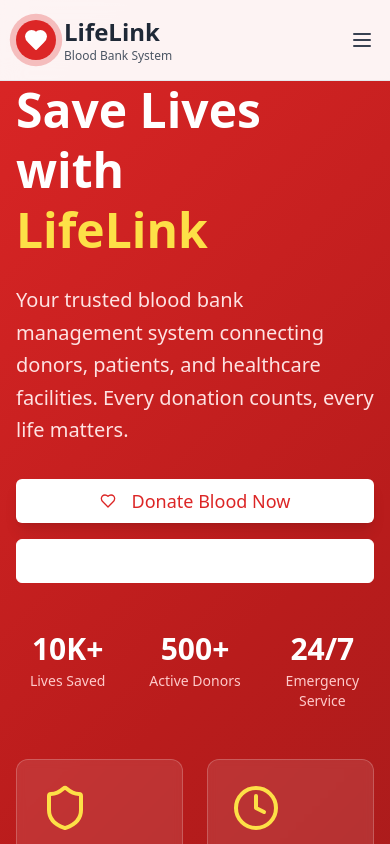
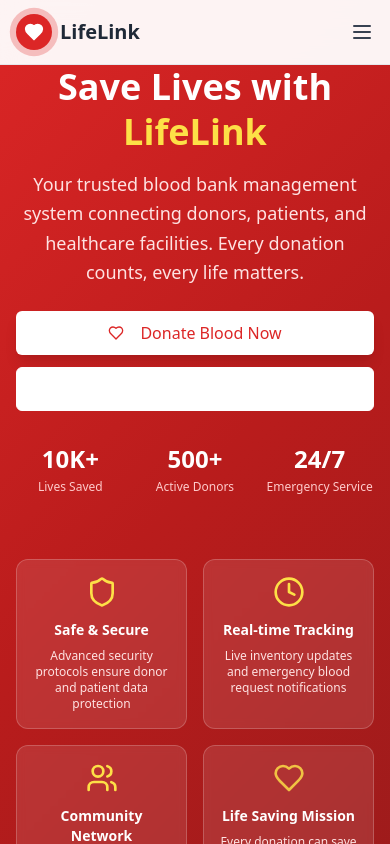
Before and after one commit to ankit-kumar-nath/lifelink-genesis-screen, a React (Vite) app: page / in a window 390 px wide. Shown: the top 844 px of the page. Built offline with nearby package versions, Linux system fonts and the light colour scheme.

Commit message:
Implement mobile application features
Add mobile-specific styling and components to the application.

```diff
--- a/package.json
+++ b/package.json
@@ -11,6 +11,10 @@
     "preview": "vite preview"
   },
   "dependencies": {
+    "@capacitor/android": "^7.4.0",
+    "@capacitor/cli": "^7.4.0",
+    "@capacitor/core": "^7.4.0",
+    "@capacitor/ios": "^7.4.0",
     "@hookform/resolvers": "^3.9.0",
     "@radix-ui/react-accordion": "^1.2.0",
     "@radix-ui/react-alert-dialog": "^1.1.1",
--- a/src/components/Header.tsx
+++ b/src/components/Header.tsx
@@ -7,52 +7,52 @@ const Header = () => {
   const [isMenuOpen, setIsMenuOpen] = useState(false);
 
   return (
-    <header className="fixed top-0 left-0 right-0 bg-white/95 backdrop-blur-md border-b border-gray-200 z-50">
-      <div className="container mx-auto px-4 py-4">
+    <header className="fixed top-0 left-0 right-0 bg-white/95 backdrop-blur-md border-b border-gray-200 z-50 safe-area-top">
+      <div className="container mx-auto px-4 py-3">
         <div className="flex items-center justify-between">
           {/* Logo */}
           <div className="flex items-center space-x-2">
             <div className="bg-medical-red rounded-full p-2 medical-pulse">
-              <Heart className="h-6 w-6 text-white fill-current" />
+              <Heart className="h-5 w-5 text-white fill-current" />
             </div>
             <div>
-              <h1 className="text-2xl font-bold text-gray-800">LifeLink</h1>
-              <p className="text-xs text-gray-600">Blood Bank System</p>
+              <h1 className="text-xl font-bold text-gray-800">LifeLink</h1>
+              <p className="text-xs text-gray-600 hidden sm:block">Blood Bank System</p>
             </div>
           </div>
 
           {/* Desktop Navigation */}
-          <nav className="hidden md:flex items-center space-x-8">
-            <a href="#home" className="text-gray-700 hover:text-medical-red transition-colors">
+          <nav className="hidden lg:flex items-center space-x-6">
+            <a href="#home" className="text-gray-700 hover:text-medical-red transition-colors text-sm">
               Home
             </a>
-            <a href="#donate" className="text-gray-700 hover:text-medical-red transition-colors">
+            <a href="#donate" className="text-gray-700 hover:text-medical-red transition-colors text-sm">
               Donate Blood
             </a>
-            <a href="#request" className="text-gray-700 hover:text-medical-red transition-colors">
+            <a href="#request" className="text-gray-700 hover:text-medical-red transition-colors text-sm">
               Request Blood
             </a>
-            <a href="#inventory" className="text-gray-700 hover:text-medical-red transition-colors">
+            <a href="#inventory" className="text-gray-700 hover:text-medical-red transition-colors text-sm">
               Inventory
             </a>
-            <a href="#about" className="text-gray-700 hover:text-medical-red transition-colors">
+            <a href="#about" className="text-gray-700 hover:text-medical-red transition-colors text-sm">
               About
             </a>
           </nav>
 
           {/* Desktop CTA Buttons */}
-          <div className="hidden md:flex items-center space-x-4">
-            <Button variant="outline" className="border-medical-red text-medical-red hover:bg-medical-red hover:text-white">
+          <div className="hidden lg:flex items-center space-x-3">
+            <Button variant="outline" size="sm" className="border-medical-red text-medical-red hover:bg-medical-red hover:text-white">
               Sign In
             </Button>
-            <Button className="bg-medical-red hover:bg-medical-red-dark">
+            <Button size="sm" className="bg-medical-red hover:bg-medical-red-dark">
               Register
             </Button>
           </div>
 
           {/* Mobile Menu Button */}
           <button
-            className="md:hidden"
+            className="lg:hidden p-2 -mr-2"
             onClick={() => setIsMenuOpen(!isMenuOpen)}
           >
             {isMenuOpen ? (
@@ -65,28 +65,28 @@ const Header = () => {
 
         {/* Mobile Menu */}
         {isMenuOpen && (
-          <div className="md:hidden mt-4 pb-4 border-t border-gray-200">
-            <nav className="flex flex-col space-y-4 mt-4">
-              <a href="#home" className="text-gray-700 hover:text-medical-red transition-colors">
+          <div className="lg:hidden mt-4 pb-4 border-t border-gray-200">
+            <nav className="flex flex-col space-y-3 mt-4">
+              <a href="#home" className="text-gray-700 hover:text-medical-red transition-colors py-2 px-1">
                 Home
               </a>
-              <a href="#donate" className="text-gray-700 hover:text-medical-red transition-colors">
+              <a href="#donate" className="text-gray-700 hover:text-medical-red transition-colors py-2 px-1">
                 Donate Blood
               </a>
-              <a href="#request" className="text-gray-700 hover:text-medical-red transition-colors">
+              <a href="#request" className="text-gray-700 hover:text-medical-red transition-colors py-2 px-1">
                 Request Blood
               </a>
-              <a href="#inventory" className="text-gray-700 hover:text-medical-red transition-colors">
+              <a href="#inventory" className="text-gray-700 hover:text-medical-red transition-colors py-2 px-1">
                 Inventory
               </a>
-              <a href="#about" className="text-gray-700 hover:text-medical-red transition-colors">
+              <a href="#about" className="text-gray-700 hover:text-medical-red transition-colors py-2 px-1">
                 About
               </a>
-              <div className="flex flex-col space-y-2 mt-4">
-                <Button variant="outline" className="border-medical-red text-medical-red hover:bg-medical-red hover:text-white">
+              <div className="flex flex-col space-y-2 mt-4 pt-3 border-t border-gray-100">
+                <Button variant="outline" className="border-medical-red text-medical-red hover:bg-medical-red hover:text-white w-full">
                   Sign In
                 </Button>
-                <Button className="bg-medical-red hover:bg-medical-red-dark">
+                <Button className="bg-medical-red hover:bg-medical-red-dark w-full">
                   Register
                 </Button>
               </div>
--- a/src/components/HeroSection.tsx
+++ b/src/components/HeroSection.tsx
@@ -4,84 +4,84 @@ import { Button } from "@/components/ui/button";
 
 const HeroSection = () => {
   return (
-    <section id="home" className="pt-20 pb-16 gradient-hero min-h-screen flex items-center">
+    <section id="home" className="pt-16 sm:pt-20 pb-12 sm:pb-16 gradient-hero min-h-screen flex items-center">
       <div className="container mx-auto px-4">
-        <div className="grid lg:grid-cols-2 gap-12 items-center">
+        <div className="grid lg:grid-cols-2 gap-8 lg:gap-12 items-center">
           {/* Left Column - Content */}
-          <div className="text-white animate-fade-in">
-            <h1 className="text-5xl lg:text-6xl font-bold mb-6 leading-tight">
+          <div className="text-white animate-fade-in text-center lg:text-left">
+            <h1 className="text-4xl sm:text-5xl lg:text-6xl font-bold mb-4 sm:mb-6 leading-tight">
               Save Lives with
               <span className="block text-yellow-300">LifeLink</span>
             </h1>
-            <p className="text-xl mb-8 text-red-100 leading-relaxed">
+            <p className="text-lg sm:text-xl mb-6 sm:mb-8 text-red-100 leading-relaxed max-w-lg mx-auto lg:mx-0">
               Your trusted blood bank management system connecting donors, patients,
               and healthcare facilities. Every donation counts, every life matters.
             </p>
 
-            <div className="flex flex-col sm:flex-row gap-4 mb-12">
+            <div className="flex flex-col sm:flex-row gap-3 sm:gap-4 mb-8 sm:mb-12 justify-center lg:justify-start">
               <Button
                 size="lg"
-                className="bg-white text-medical-red hover:bg-gray-100 text-lg px-8 py-4 shadow-lg"
+                className="bg-white text-medical-red hover:bg-gray-100 text-base sm:text-lg px-6 sm:px-8 py-3 sm:py-4 shadow-lg w-full sm:w-auto"
               >
-                <Heart className="mr-2 h-5 w-5" />
+                <Heart className="mr-2 h-4 w-4 sm:h-5 sm:w-5" />
                 Donate Blood Now
               </Button>
               <Button
                 size="lg"
                 variant="outline"
-                className="border-white text-white hover:bg-white hover:text-medical-red text-lg px-8 py-4"
+                className="border-white text-white hover:bg-white hover:text-medical-red text-base sm:text-lg px-6 sm:px-8 py-3 sm:py-4 w-full sm:w-auto"
               >
                 Request Blood
               </Button>
             </div>
 
             {/* Quick Stats */}
-            <div className="grid grid-cols-3 gap-6">
+            <div className="grid grid-cols-3 gap-4 sm:gap-6 max-w-sm mx-auto lg:mx-0">
               <div className="text-center">
-                <div className="text-3xl font-bold mb-1">10K+</div>
-                <div className="text-red-200 text-sm">Lives Saved</div>
+                <div className="text-2xl sm:text-3xl font-bold mb-1">10K+</div>
+                <div className="text-red-200 text-xs sm:text-sm">Lives Saved</div>
               </div>
               <div className="text-center">
-                <div className="text-3xl font-bold mb-1">500+</div>
-                <div className="text-red-200 text-sm">Active Donors</div>
+                <div className="text-2xl sm:text-3xl font-bold mb-1">500+</div>
+                <div className="text-red-200 text-xs sm:text-sm">Active Donors</div>
               </div>
               <div className="text-center">
-                <div className="text-3xl font-bold mb-1">24/7</div>
-                <div className="text-red-200 text-sm">Emergency Service</div>
+                <div className="text-2xl sm:text-3xl font-bold mb-1">24/7</div>
+                <div className="text-red-200 text-xs sm:text-sm">Emergency Service</div>
               </div>
             </div>
           </div>
 
           {/* Right Column - Features Grid */}
-          <div className="grid grid-cols-2 gap-6 animate-fade-in">
-            <div className="bg-white/10 backdrop-blur-sm rounded-xl p-6 border border-white/20">
-              <Shield className="h-12 w-12 text-yellow-300 mb-4" />
-              <h3 className="text-white font-semibold mb-2">Safe & Secure</h3>
-              <p className="text-red-100 text-sm">
+          <div className="grid grid-cols-2 gap-4 sm:gap-6 animate-fade-in mt-8 lg:mt-0">
+            <div className="bg-white/10 backdrop-blur-sm rounded-xl p-4 sm:p-6 border border-white/20">
+              <Shield className="h-8 w-8 sm:h-12 sm:w-12 text-yellow-300 mb-3 sm:mb-4 mx-auto sm:mx-0" />
+              <h3 className="text-white font-semibold mb-2 text-sm sm:text-base text-center sm:text-left">Safe & Secure</h3>
+              <p className="text-red-100 text-xs sm:text-sm text-center sm:text-left">
                 Advanced security protocols ensure donor and patient data protection
               </p>
             </div>
 
-            <div className="bg-white/10 backdrop-blur-sm rounded-xl p-6 border border-white/20">
-              <Clock className="h-12 w-12 text-yellow-300 mb-4" />
-              <h3 className="text-white font-semibold mb-2">Real-time Tracking</h3>
-              <p className="text-red-100 text-sm">
+            <div className="bg-white/10 backdrop-blur-sm rounded-xl p-4 sm:p-6 border border-white/20">
+              <Clock className="h-8 w-8 sm:h-12 sm:w-12 text-yellow-300 mb-3 sm:mb-4 mx-auto sm:mx-0" />
+              <h3 className="text-white font-semibold mb-2 text-sm sm:text-base text-center sm:text-left">Real-time Tracking</h3>
+              <p className="text-red-100 text-xs sm:text-sm text-center sm:text-left">
                 Live inventory updates and emergency blood request notifications
               </p>
             </div>
 
-            <div className="bg-white/10 backdrop-blur-sm rounded-xl p-6 border border-white/20">
-              <Users className="h-12 w-12 text-yellow-300 mb-4" />
-              <h3 className="text-white font-semibold mb-2">Community Network</h3>
-              <p className="text-red-100 text-sm">
+            <div className="bg-white/10 backdrop-blur-sm rounded-xl p-4 sm:p-6 border border-white/20">
+              <Users className="h-8 w-8 sm:h-12 sm:w-12 text-yellow-300 mb-3 sm:mb-4 mx-auto sm:mx-0" />
+              <h3 className="text-white font-semibold mb-2 text-sm sm:text-base text-center sm:text-left">Community Network</h3>
+              <p className="text-red-100 text-xs sm:text-sm text-center sm:text-left">
                 Connect with donors and healthcare providers in your area
               </p>
             </div>
 
-            <div className="bg-white/10 backdrop-blur-sm rounded-xl p-6 border border-white/20">
-              <Heart className="h-12 w-12 text-yellow-300 mb-4 animate-pulse-slow" />
-              <h3 className="text-white font-semibold mb-2">Life Saving Mission</h3>
-              <p className="text-red-100 text-sm">
+            <div className="bg-white/10 backdrop-blur-sm rounded-xl p-4 sm:p-6 border border-white/20">
+              <Heart className="h-8 w-8 sm:h-12 sm:w-12 text-yellow-300 mb-3 sm:mb-4 animate-pulse-slow mx-auto sm:mx-0" />
+              <h3 className="text-white font-semibold mb-2 text-sm sm:text-base text-center sm:text-left">Life Saving Mission</h3>
+              <p className="text-red-100 text-xs sm:text-sm text-center sm:text-left">
                 Every donation can save up to 3 lives - be a hero today
               </p>
             </div>
--- a/src/index.css
+++ b/src/index.css
@@ -125,3 +125,23 @@
     box-shadow: 0 0 0 10px rgba(220, 38, 38, 0);
   }
 }
+
+/* Mobile-specific utilities */
+.safe-area-top {
+  padding-top: env(safe-area-inset-top);
+}
+
+.safe-area-bottom {
+  padding-bottom: env(safe-area-inset-bottom);
+}
+
+/* Touch-friendly tap targets */
+@layer utilities {
+  .tap-highlight-none {
+    -webkit-tap-highlight-color: transparent;
+  }
+
+  .touch-manipulation {
+    touch-action: manipulation;
+  }
+}
```
Also changed, not shown: capacitor.config.ts (added, +15 -0 lines), 1 other file (tests, documents, lock files or other folders).
